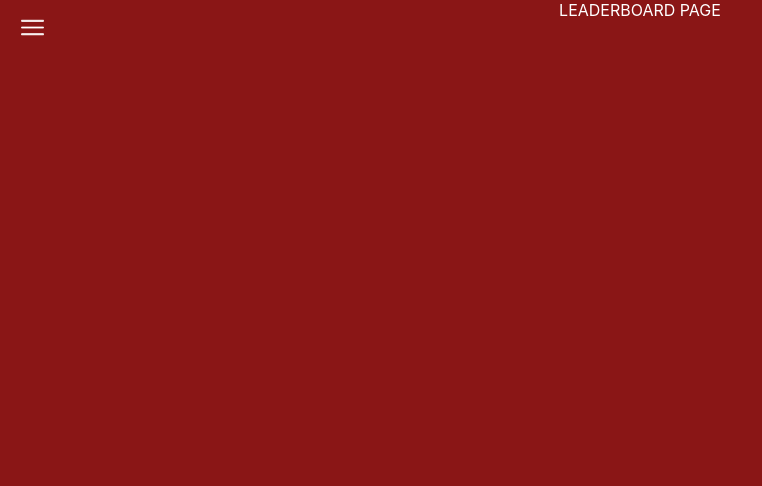
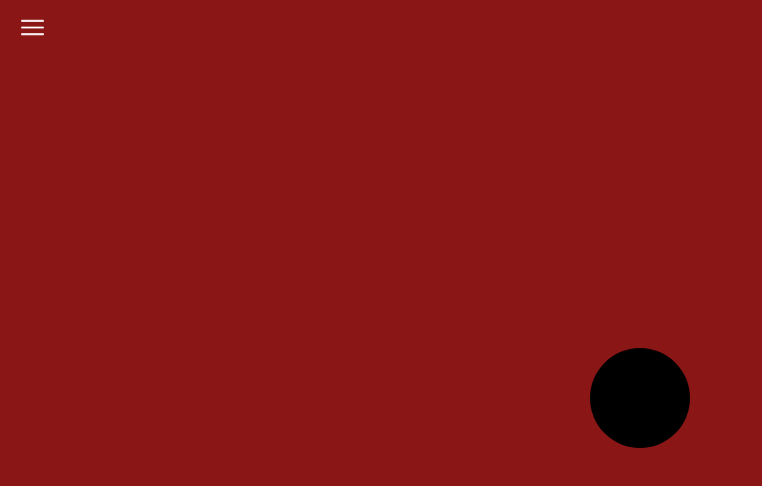
Before and after one commit to Paveu99/Tic-Tac-Toe-Front, a React (Vite) app: page /details in a window 1280 px wide. Shown: the top 486 px of the page, without its empty margins (0-762 px from the left). Built offline with nearby package versions, Linux system fonts and the light colour scheme.

Commit message:
For test purposes, view temporary acts as a playground

```diff
--- a/src/views/LeaderboardPage.tsx
+++ b/src/views/LeaderboardPage.tsx
@@ -1,3 +1,5 @@
+import {CrossingLine} from "../components/CrossingLine/CrossingLine.tsx";
+
 export const LeaderboardPage = () => {
-    return <div style={{textAlign: "center"}}>LEADERBOARD PAGE</div>
+    return <CrossingLine/>
 }
```
